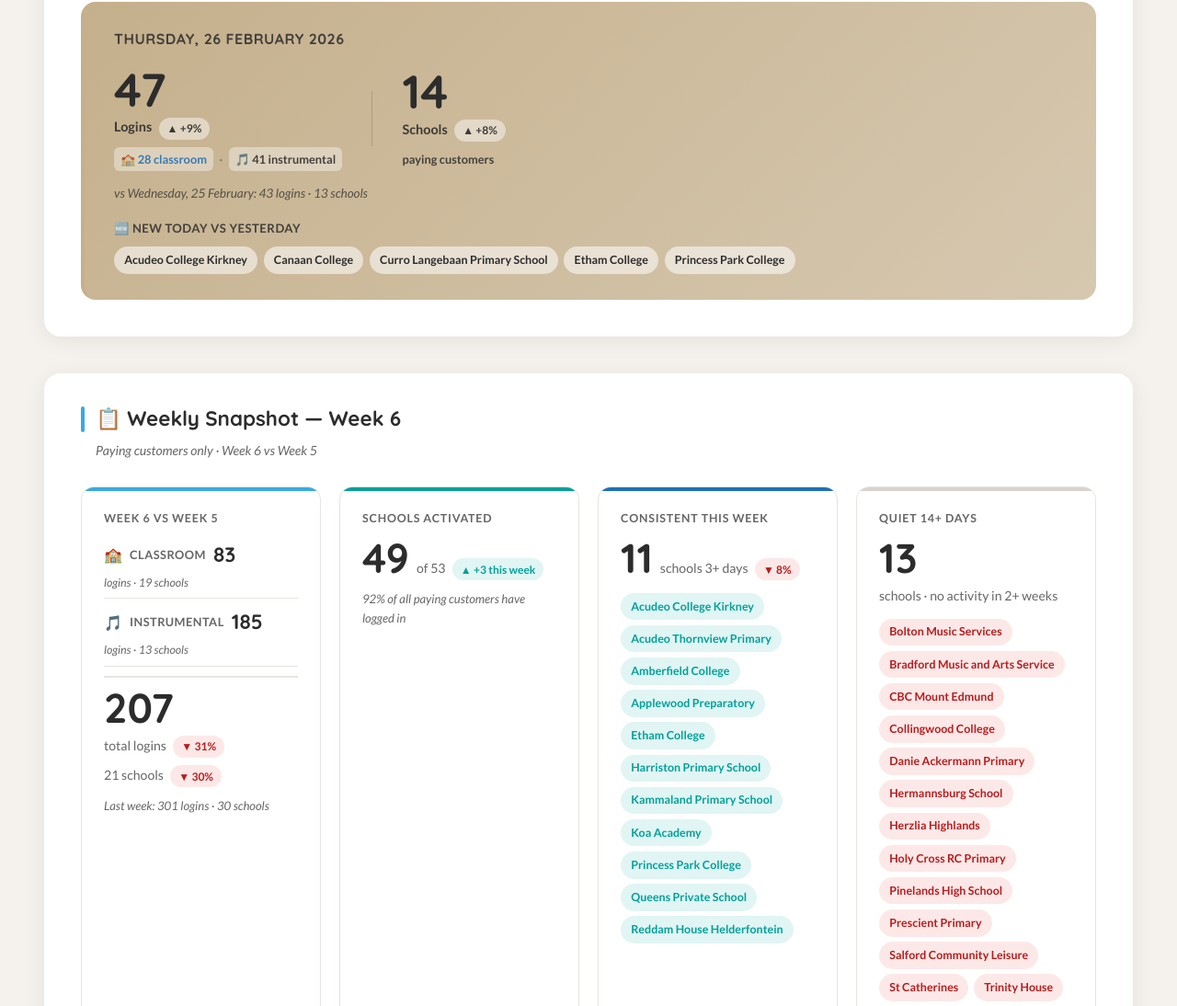
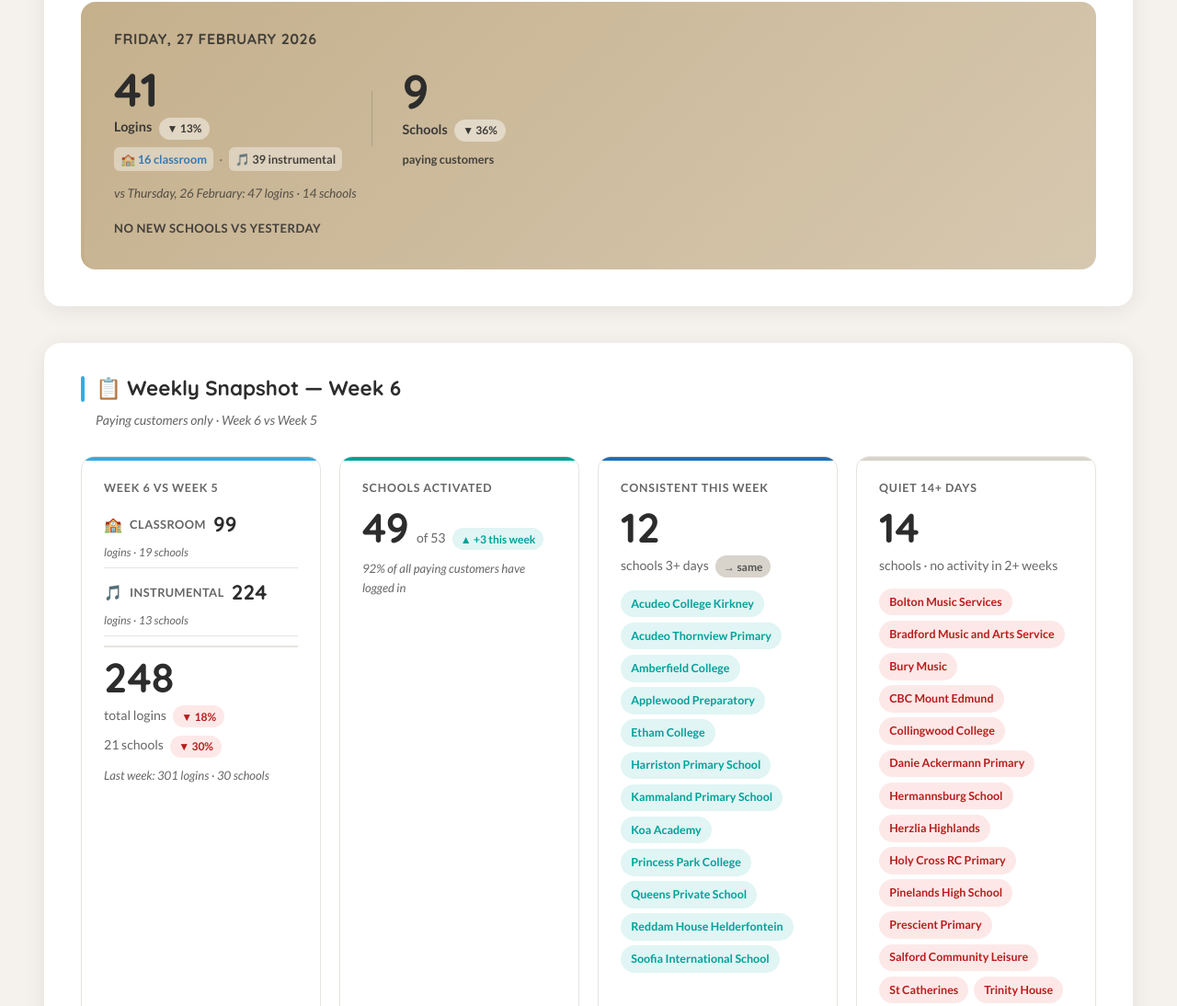
Before and after one commit to EarAcademy/Ear-Academy-Usage-Tracker, a plain HTML site: page index.html in a window 1280 px wide. Shown: the part 614-1708 px from the top of the page at 92% size. Drawn offline with Linux system fonts and the light colour scheme.

Commit message:
Update dashboard 2026-02-27

```diff
--- a/index.html
+++ b/index.html
@@ -680,7 +680,7 @@
                 </svg>
             </div>
             <h1>Usage Analytics Dashboard</h1>
-            <p class="subtitle">Live data · Updated <span id="lastUpdated">26 February 2026</span></p>
+            <p class="subtitle">Live data · Updated <span id="lastUpdated">27 February 2026</span></p>
         </div>
     </header>
 
@@ -705,26 +705,26 @@
 
             <div class="pulse-grid">
                 <div class="pulse-card">
-                    <div class="pulse-date">Thursday, 26 February 2026</div>
+                    <div class="pulse-date">Friday, 27 February 2026</div>
                     <div class="pulse-row">
                         <div class="pulse-metric">
-                            <div class="pulse-value" id="pulse-logins">47</div>
-                            <div class="pulse-label">Logins <span class="delta up">▲ +9%</span></div>
+                            <div class="pulse-value" id="pulse-logins">41</div>
+                            <div class="pulse-label">Logins <span class="delta down">▼ 13%</span></div>
                             <div class="pulse-split">
-                                <span class="split-cls">🏫 28 classroom</span>
+                                <span class="split-cls">🏫 16 classroom</span>
                                 <span class="split-sep">·</span>
-                                <span class="split-ins">🎵 41 instrumental</span>
+                                <span class="split-ins">🎵 39 instrumental</span>
                             </div>
                         </div>
                         <div class="pulse-divider"></div>
                         <div class="pulse-metric">
-                            <div class="pulse-value" id="pulse-schools">14</div>
-                            <div class="pulse-label">Schools <span class="delta up">▲ +8%</span></div>
+                            <div class="pulse-value" id="pulse-schools">9</div>
+                            <div class="pulse-label">Schools <span class="delta down">▼ 36%</span></div>
                             <div class="pulse-split">paying customers</div>
                         </div>
                     </div>
-                    <div class="pulse-prev">vs Wednesday, 25 February: 43 logins · 13 schools</div>
-                    <div class="pulse-new-schools"><div class="pulse-new-label">🆕 New today vs yesterday</div><div class="badge-row"><span class="school-badge new-badge">Acudeo College Kirkney</span><span class="school-badge new-badge">Canaan College</span><span class="school-badge new-badge">Curro Langebaan Primary School</span><span class="school-badge new-badge">Etham College</span><span class="school-badge new-badge">Princess Park College</span></div></div>
+                    <div class="pulse-prev">vs Thursday, 26 February: 47 logins · 14 schools</div>
+                    <div class="pulse-new-schools"><div class="pulse-new-label">No new schools vs yesterday</div></div>
                 </div>
             </div>
         </section>
@@ -743,18 +743,18 @@
                         <div class="snap-segment-row">
                             <span class="seg-icon">🏫</span>
                             <span class="seg-label">Classroom</span>
-                            <span class="seg-value">83</span>
+                            <span class="seg-value">99</span>
                             <span class="seg-sub">logins · 19 schools</span>
                         </div>
                         <div class="snap-segment-row">
                             <span class="seg-icon">🎵</span>
                             <span class="seg-label">Instrumental</span>
-                            <span class="seg-value">185</span>
+                            <span class="seg-value">224</span>
                             <span class="seg-sub">logins · 13 schools</span>
                         </div>
                         <div class="snap-total-row">
-                            <span class="snap-value" id="snap-cw-logins">207</span>
-                            <span class="snap-unit">total logins <span class="delta down">▼ 31%</span></span>
+                            <span class="snap-value" id="snap-cw-logins">248</span>
+                            <span class="snap-unit">total logins <span class="delta down">▼ 18%</span></span>
                             <span class="snap-unit">21 schools <span class="delta down">▼ 30%</span></span>
                         </div>
                     </div>
@@ -778,11 +778,11 @@
                     <div class="snap-label">Consistent This Week</div>
                     <div class="snap-body">
                         <div class="snap-metric">
-                            <span class="snap-value" id="snap-consistent">11</span>
-                            <span class="snap-unit">schools 3+ days <span class="delta down">▼ 8%</span></span>
+                            <span class="snap-value" id="snap-consistent">12</span>
+                            <span class="snap-unit">schools 3+ days <span class="delta flat">→ same</span></span>
                         </div>
                     </div>
-                    <div class="snap-badges"><span class="school-badge cons-badge">Acudeo College Kirkney</span><span class="school-badge cons-badge">Acudeo Thornview Primary</span><span class="school-badge cons-badge">Amberfield College</span><span class="school-badge cons-badge">Applewood Preparatory</span><span class="school-badge cons-badge">Etham College</span><span class="school-badge cons-badge">Harriston Primary School</span><span class="school-badge cons-badge">Kammaland Primary School</span><span class="school-badge cons-badge">Koa Academy</span><span class="school-badge cons-badge">Princess Park College</span><span class="school-badge cons-badge">Queens Private School</span><span class="school-badge cons-badge">Reddam House Helderfontein</span></div>
+                    <div class="snap-badges"><span class="school-badge cons-badge">Acudeo College Kirkney</span><span class="school-badge cons-badge">Acudeo Thornview Primary</span><span class="school-badge cons-badge">Amberfield College</span><span class="school-badge cons-badge">Applewood Preparatory</span><span class="school-badge cons-badge">Etham College</span><span class="school-badge cons-badge">Harriston Primary School</span><span class="school-badge cons-badge">Kammaland Primary School</span><span class="school-badge cons-badge">Koa Academy</span><span class="school-badge cons-badge">Princess Park College</span><span class="school-badge cons-badge">Queens Private School</span><span class="school-badge cons-badge">Reddam House Helderfontein</span><span class="school-badge cons-badge">Soofia International School</span></div>
                 </div>
 
                 <!-- Card 4: Quiet 14+ Days -->
@@ -790,11 +790,11 @@
                     <div class="snap-label">Quiet 14+ Days</div>
                     <div class="snap-body">
                         <div class="snap-metric">
-                            <span class="snap-value" id="snap-quiet">13</span>
+                            <span class="snap-value" id="snap-quiet">14</span>
                             <span class="snap-unit">schools · no activity in 2+ weeks</span>
                         </div>
                     </div>
-                    <div class="snap-badges"><span class="school-badge quiet-badge">Bolton Music Services</span><span class="school-badge quiet-badge">Bradford Music and Arts Service</span><span class="school-badge quiet-badge">CBC Mount Edmund</span><span class="school-badge quiet-badge">Collingwood College</span><span class="school-badge quiet-badge">Danie Ackermann Primary</span><span class="school-badge quiet-badge">Hermannsburg School</span><span class="school-badge quiet-badge">Herzlia Highlands</span><span class="school-badge quiet-badge">Holy Cross RC Primary</span><span class="school-badge quiet-badge">Pinelands High School</span><span class="school-badge quiet-badge">Prescient Primary</span><span class="school-badge quiet-badge">Salford Community Leisure</span><span class="school-badge quiet-badge">St Catherines</span><span class="school-badge quiet-badge">Trinity House</span></div>
+                    <div class="snap-badges"><span class="school-badge quiet-badge">Bolton Music Services</span><span class="school-badge quiet-badge">Bradford Music and Arts Service</span><span class="school-badge quiet-badge">Bury Music</span><span class="school-badge quiet-badge">CBC Mount Edmund</span><span class="school-badge quiet-badge">Collingwood College</span><span class="school-badge quiet-badge">Danie Ackermann Primary</span><span class="school-badge quiet-badge">Hermannsburg School</span><span class="school-badge quiet-badge">Herzlia Highlands</span><span class="school-badge quiet-badge">Holy Cross RC Primary</span><span class="school-badge quiet-badge">Pinelands High School</span><span class="school-badge quiet-badge">Prescient Primary</span><span class="school-badge quiet-badge">Salford Community Leisure</span><span class="school-badge quiet-badge">St Catherines</span><span class="school-badge quiet-badge">Trinity House</span></div>
                 </div>
 
             </div>
@@ -867,11 +867,11 @@
                 <div class="week-bar-item">
                     <div class="week-info">
                         <span class="week-label">Week 6 (23–27 Feb)</span>
-                        <span class="week-stats">21 schools · 207 logins (83 cls / 185 ins)</span>
+                        <span class="week-stats">21 schools · 248 logins (99 cls / 224 ins)</span>
                     </div>
                     <div class="bar-container">
                         <div class="stacked-bar bar-latest">
-                            <div class="bar-segment bar-cls" style="width:27%"></div><div class="bar-segment bar-ins" style="width:41%"></div><span class="bar-total-label">207</span>
+                            <div class="bar-segment bar-cls" style="width:32%"></div><div class="bar-segment bar-ins" style="width:50%"></div><span class="bar-total-label">248</span>
                         </div>
                     </div>
                 </div>
@@ -942,7 +942,7 @@
                     <div class="rank-number">1</div>
                     <div class="school-info">
                         <div class="school-name">Koa Academy</div>
-                        <div class="school-stats">295 logins · 5 teachers • 202 students · W2, W3, W4, W5, W6 · 🎵 295 ins</div>
+                        <div class="school-stats">320 logins · 5 teachers • 212 students · W2, W3, W4, W5, W6 · 🎵 320 ins</div>
                     </div>
                     <span class="pattern-badge badge-core">🏆 Core</span>
                 </li>
@@ -958,20 +958,28 @@
                     <div class="rank-number">3</div>
                     <div class="school-info">
                         <div class="school-name">Soofia International School</div>
-                        <div class="school-stats">25 logins · 1 teacher • 8 students · W1, W2, W3, W4, W5, W6 · 🏫 25 cls / 🎵 25 ins</div>
+                        <div class="school-stats">26 logins · 1 teacher • 8 students · W1, W2, W3, W4, W5, W6 · 🏫 26 cls / 🎵 26 ins</div>
                     </div>
                     <span class="pattern-badge badge-core">🏆 Core</span>
                 </li>
                 <li class="top-school-item">
                     <div class="rank-number">4</div>
                     <div class="school-info">
-                        <div class="school-name">Princess Park College</div>
-                        <div class="school-stats">20 logins · 6 teachers • 6 students · W1, W3, W4, W5, W6 · 🏫 20 cls / 🎵 20 ins</div>
+                        <div class="school-name">Acudeo Thornview Primary</div>
+                        <div class="school-stats">25 logins · 13 teachers · W1, W3, W4, W5, W6 · 🏫 25 cls / 🎵 25 ins</div>
                     </div>
                     <span class="pattern-badge badge-core">🏆 Core</span>
                 </li>
                 <li class="top-school-item">
                     <div class="rank-number">5</div>
+                    <div class="school-info">
+                        <div class="school-name">Princess Park College</div>
+                        <div class="school-stats">21 logins · 6 teachers • 7 students · W1, W3, W4, W5, W6 · 🏫 21 cls / 🎵 21 ins</div>
+                    </div>
+                    <span class="pattern-badge badge-core">🏆 Core</span>
+                </li>
+                <li class="top-school-item">
+                    <div class="rank-number">6</div>
                     <div class="school-info">
                         <div class="school-name">Hazyview Private Primary School</div>
                         <div class="school-stats">26 logins · 13 teachers • 3 students · W1, W2, W5</div>
@@ -979,7 +987,7 @@
                     <span class="pattern-badge badge-quiet">💤 Quiet</span>
                 </li>
                 <li class="top-school-item">
-                    <div class="rank-number">6</div>
+                    <div class="rank-number">7</div>
                     <div class="school-info">
                         <div class="school-name">Kammaland Primary School</div>
                         <div class="school-stats">34 logins · 7 teachers · W1, W2, W3, W4, W5, W6 · 🏫 34 cls</div>
@@ -987,7 +995,7 @@
                     <span class="pattern-badge badge-core">🏆 Core</span>
                 </li>
                 <li class="top-school-item">
-                    <div class="rank-number">7</div>
+                    <div class="rank-number">8</div>
                     <div class="school-info">
                         <div class="school-name">Queens Private School</div>
                         <div class="school-stats">20 logins · 8 teachers • 4 students · W1, W4, W5, W6 · 🏫 20 cls / 🎵 20 ins</div>
@@ -995,26 +1003,18 @@
                     <span class="pattern-badge badge-core">🏆 Core</span>
                 </li>
                 <li class="top-school-item">
-                    <div class="rank-number">8</div>
-                    <div class="school-info">
-                        <div class="school-name">Generation Schools Hermanus</div>
-                        <div class="school-stats">22 logins · 6 teachers • 2 students · W1, W2, W3, W4, W5</div>
-                    </div>
-                    <span class="pattern-badge badge-core">🏆 Core</span>
-                </li>
-                <li class="top-school-item">
                     <div class="rank-number">9</div>
                     <div class="school-info">
-                        <div class="school-name">Acudeo Thornview Primary</div>
-                        <div class="school-stats">17 logins · 8 teachers · W1, W3, W4, W5, W6 · 🏫 17 cls / 🎵 17 ins</div>
+                        <div class="school-name">Acudeo College Kirkney</div>
+                        <div class="school-stats">16 logins · 3 teachers • 9 students · W1, W4, W5, W6 · 🏫 16 cls / 🎵 16 ins</div>
                     </div>
                     <span class="pattern-badge badge-core">🏆 Core</span>
                 </li>
                 <li class="top-school-item">
                     <div class="rank-number">10</div>
                     <div class="school-info">
-                        <div class="school-name">Acudeo College Kirkney</div>
-                        <div class="school-stats">14 logins · 2 teachers • 8 students · W1, W4, W5, W6 · 🏫 14 cls / 🎵 14 ins</div>
+                        <div class="school-name">Generation Schools Hermanus</div>
+                        <div class="school-stats">22 logins · 6 teachers • 2 students · W1, W2, W3, W4, W5</div>
                     </div>
                     <span class="pattern-badge badge-core">🏆 Core</span>
                 </li>
@@ -1033,7 +1033,7 @@
                 <path class="f1" d="M695,89.1c-24.38.68-41.27,11.08-53.44,27.84a6.78,6.78,0,0,1-12.24-4V99.78A6.79,6.79,0,0,0,622.52,93H555.43a6.79,6.79,0,0,0-6.79,6.79V315.89a6.79,6.79,0,0,0,6.79,6.79h67.09a6.79,6.79,0,0,0,6.79-6.79V251.36c0-53.08,23.77-77.28,65.81-77.28a6.79,6.79,0,0,0,6.79-6.79V95.91A6.8,6.8,0,0,0,695,89.1Z"/>
             </svg>
         </div>
-        Ear Academy Usage Analytics · Updated <span id="lastUpdated">26 February 2026</span>
+        Ear Academy Usage Analytics · Updated <span id="lastUpdated">27 February 2026</span>
     </footer>
 
     <script>
```
Also changed, not shown: 2 other files.
